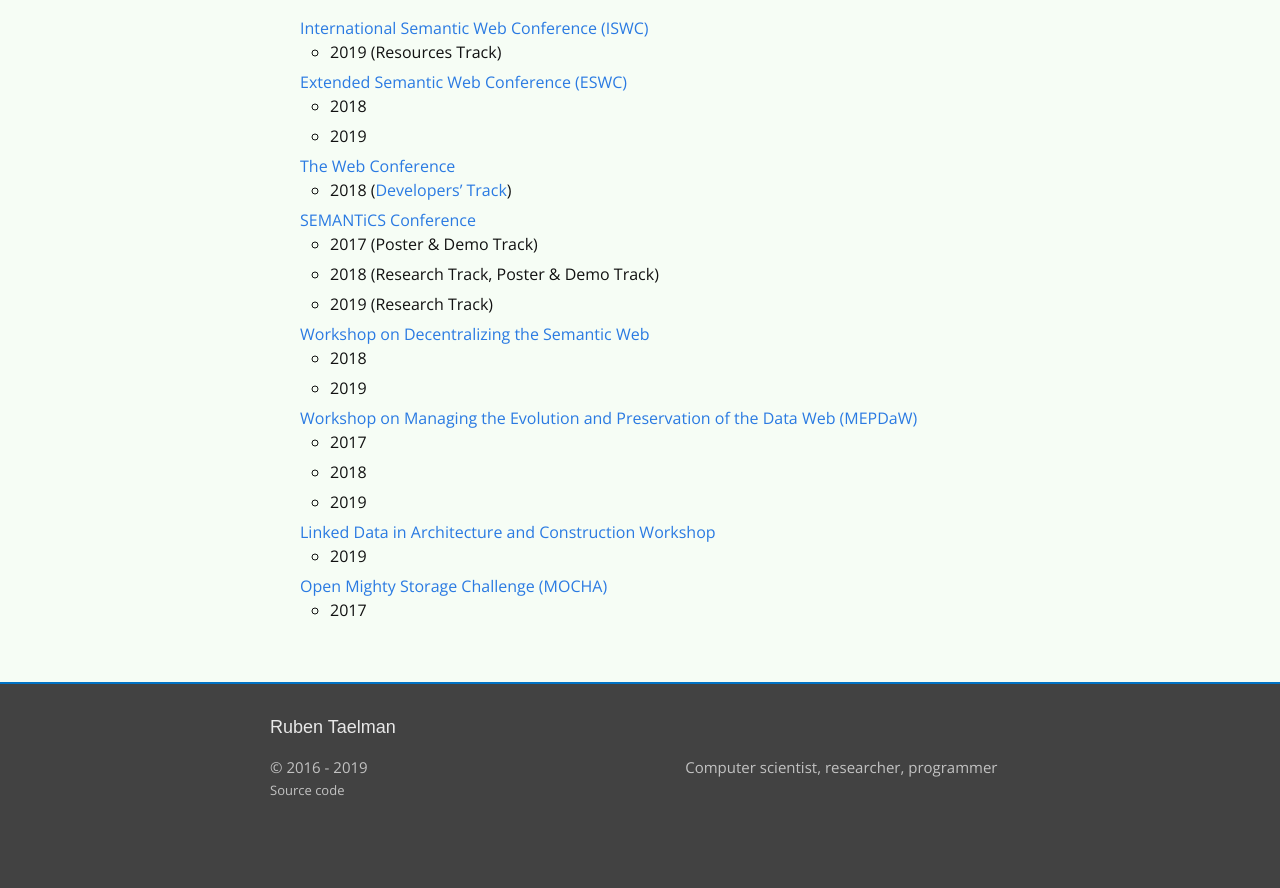
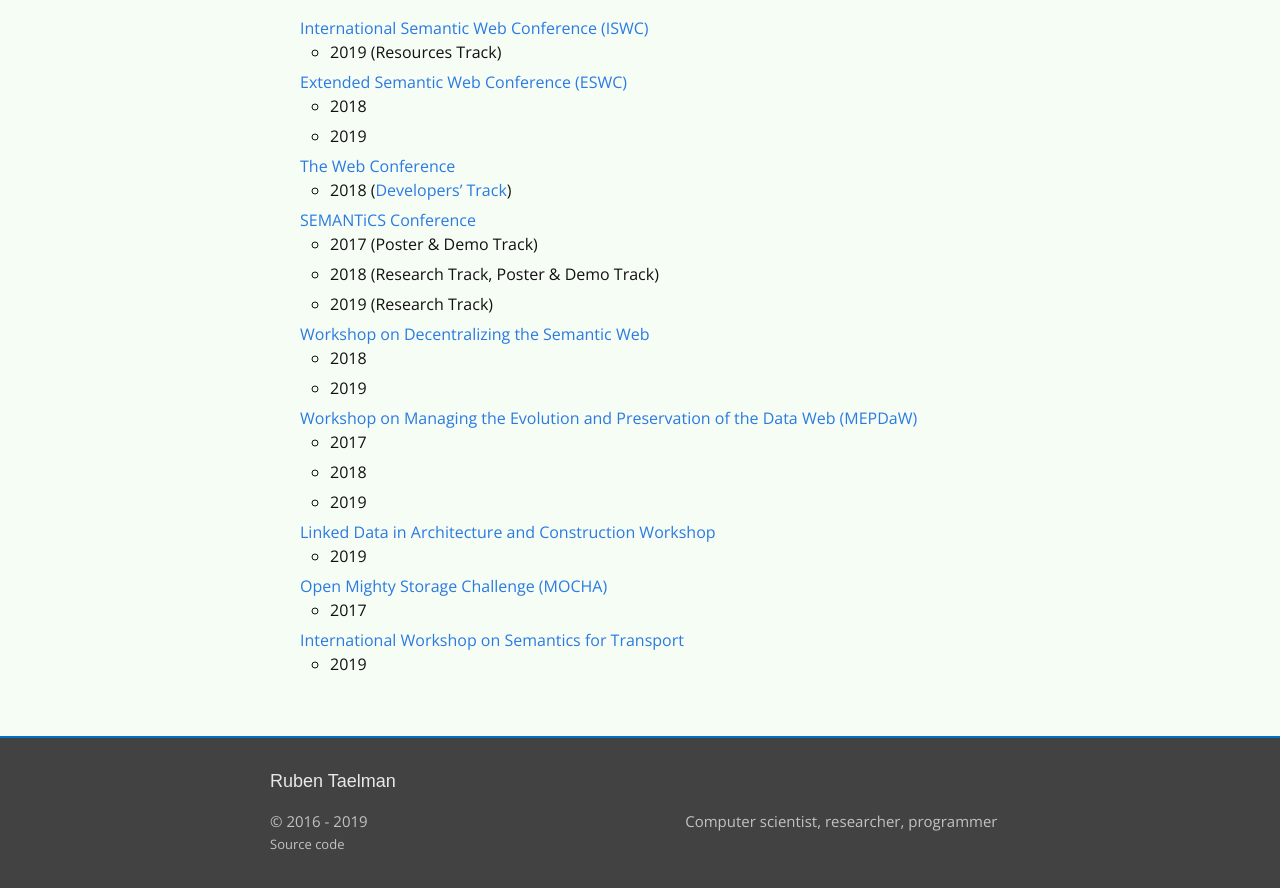
Before and after one commit to rubensworks/rubensworks.net, a Jekyll site: the page built from cv.md, in a window 1280 px wide and 900 px high, scrolled down 3755 px. Shown: the top 888 px of the window. Built offline with Jekyll 4.4.1, drawn with Linux system fonts in a browser that asks for light colours; some web fonts are replaced; before the commit the page ends 4601 px from its top, so only the background shows below that.

Commit message:
Add Sem4Tra to CV

```diff
--- a/cv.md
+++ b/cv.md
@@ -228,4 +228,6 @@
     * 2019
 * [Open Mighty Storage Challenge (MOCHA)](https://project-hobbit.eu/open-challenges/mocha-open-challenge/)
     * 2017
+* [International Workshop on Semantics for Transport](https://sem4tra.linkeddata.es/)
+    * 2019
 {:.cv-listing}
```
